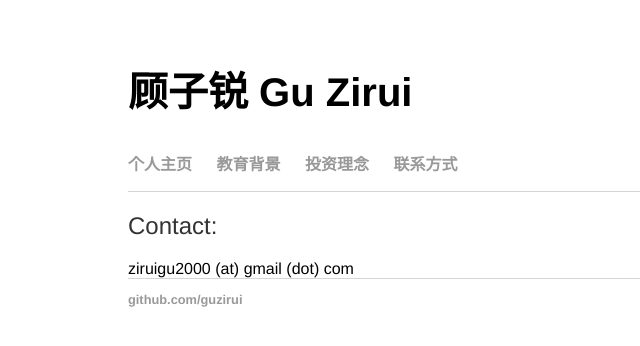
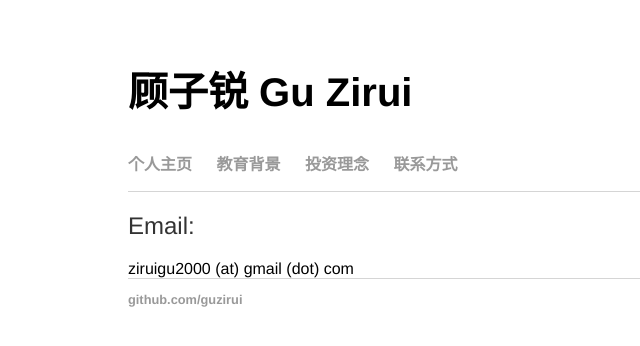
Before and after one commit to guzirui/guzirui.github.io, a Jekyll site: the page built from contact/index.html, in a window 1280 px wide. Shown: the top 346 px of the page, without its empty margins (0-640 px from the left). Built offline with Jekyll 4.4.1, drawn with Linux system fonts in a browser that asks for light colours.

Commit message:
Update index.html

```diff
--- a/contact/index.html
+++ b/contact/index.html
@@ -1,10 +1,10 @@
 ---
 layout: default
-title: Zirui Gu
+title: 顾子锐 Gu Zirui
 ---
 
 <div class="blurb">
-  <h2>Contact:</h2>
+  <h2>Email:</h2>
 
 ziruigu2000<span> (at) </span> <span> gmail </span> <span> (dot) </span> <span> com </span>
 
```
